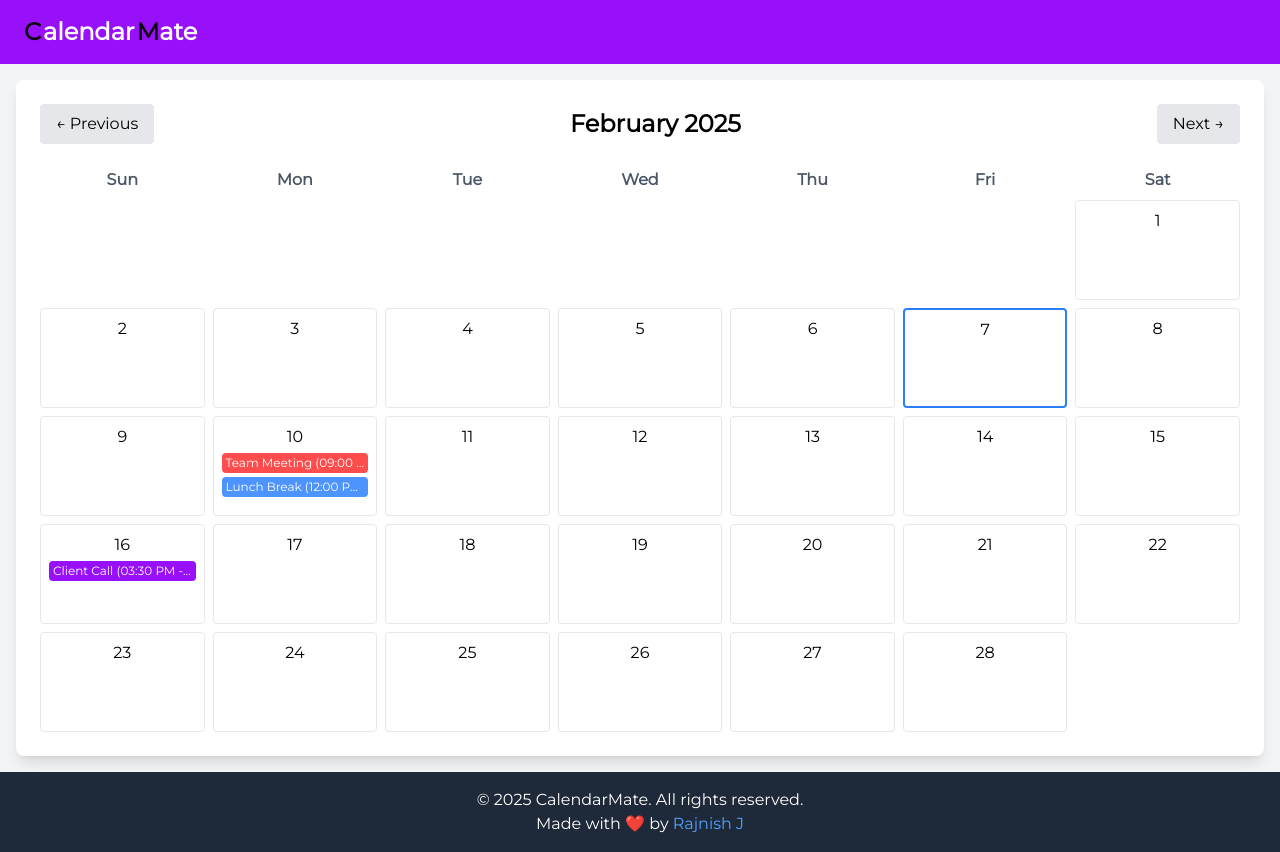
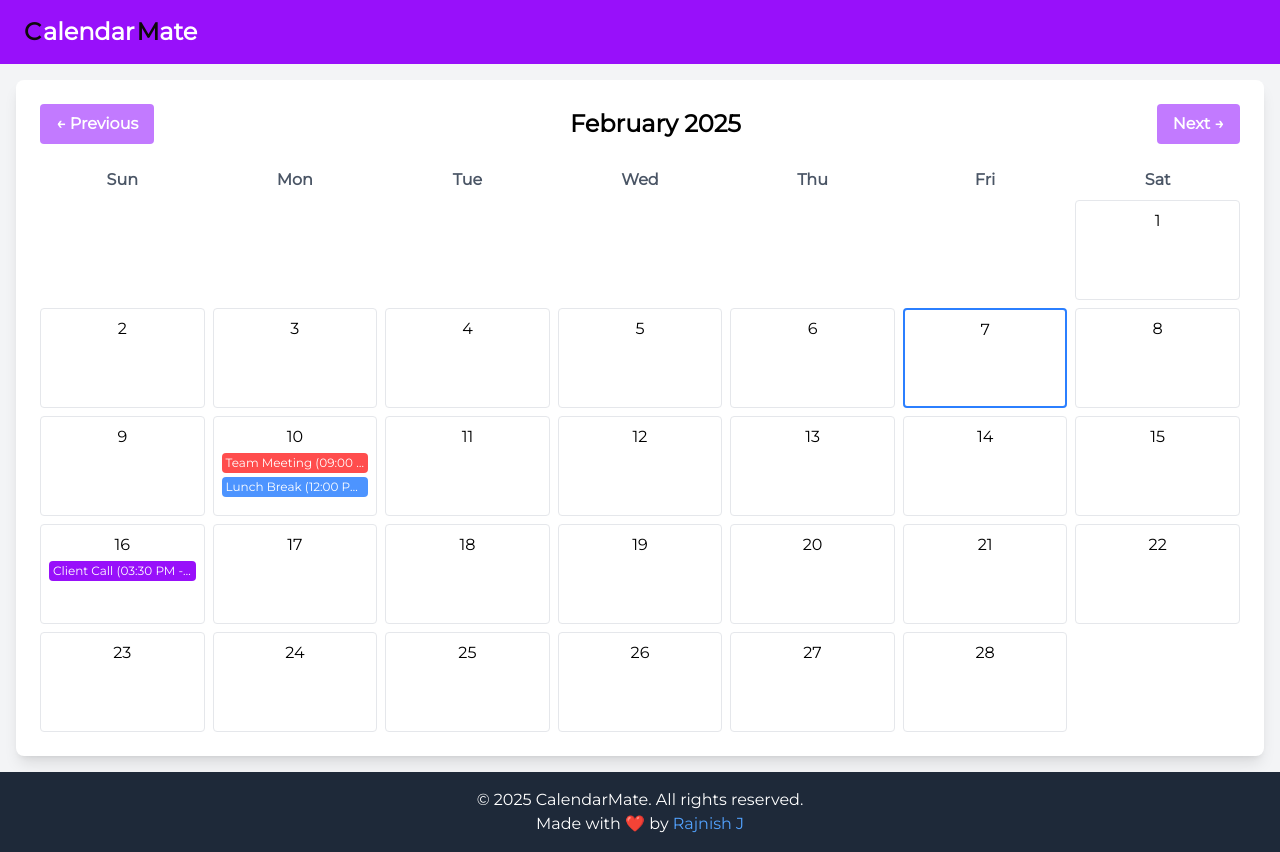
Before and after one commit to Rajnish-J/Calendar-Clone, a React (Vite) app: page / in a window 1280 px wide. Built offline with nearby package versions, Linux system fonts and the light colour scheme.

Commit message:
feat: color changes for the button

```diff
--- a/src/Components/Calendar.jsx
+++ b/src/Components/Calendar.jsx
@@ -66,7 +66,7 @@ export default function Calendar({ events, onAddEvent, onDeleteEvent }) {
         <div className="flex justify-between items-center mb-6">
           <button
             onClick={goToPreviousMonth}
-            className="px-4 py-2 bg-gray-200 rounded hover:bg-gray-300"
+            className="px-4 py-2 rounded hover:bg-gray-300 bg-purple-400 text-white font-bold"
           >
             ← Previous
           </button>
@@ -78,7 +78,7 @@ export default function Calendar({ events, onAddEvent, onDeleteEvent }) {
           </h1>
           <button
             onClick={goToNextMonth}
-            className="px-4 py-2 bg-gray-200 rounded hover:bg-gray-300"
+            className="px-4 py-2  rounded hover:bg-gray-300 bg-purple-400 text-white font-bold"
           >
             Next →
           </button>
```
